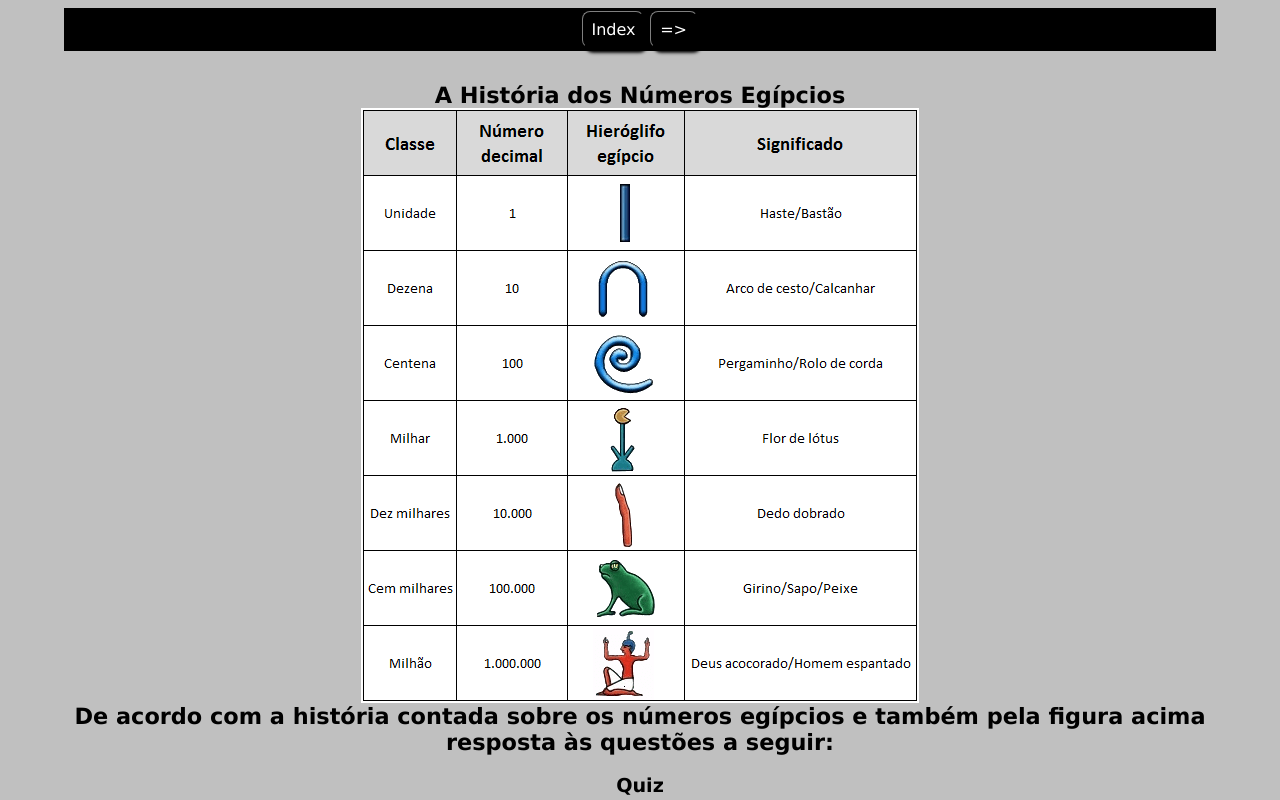
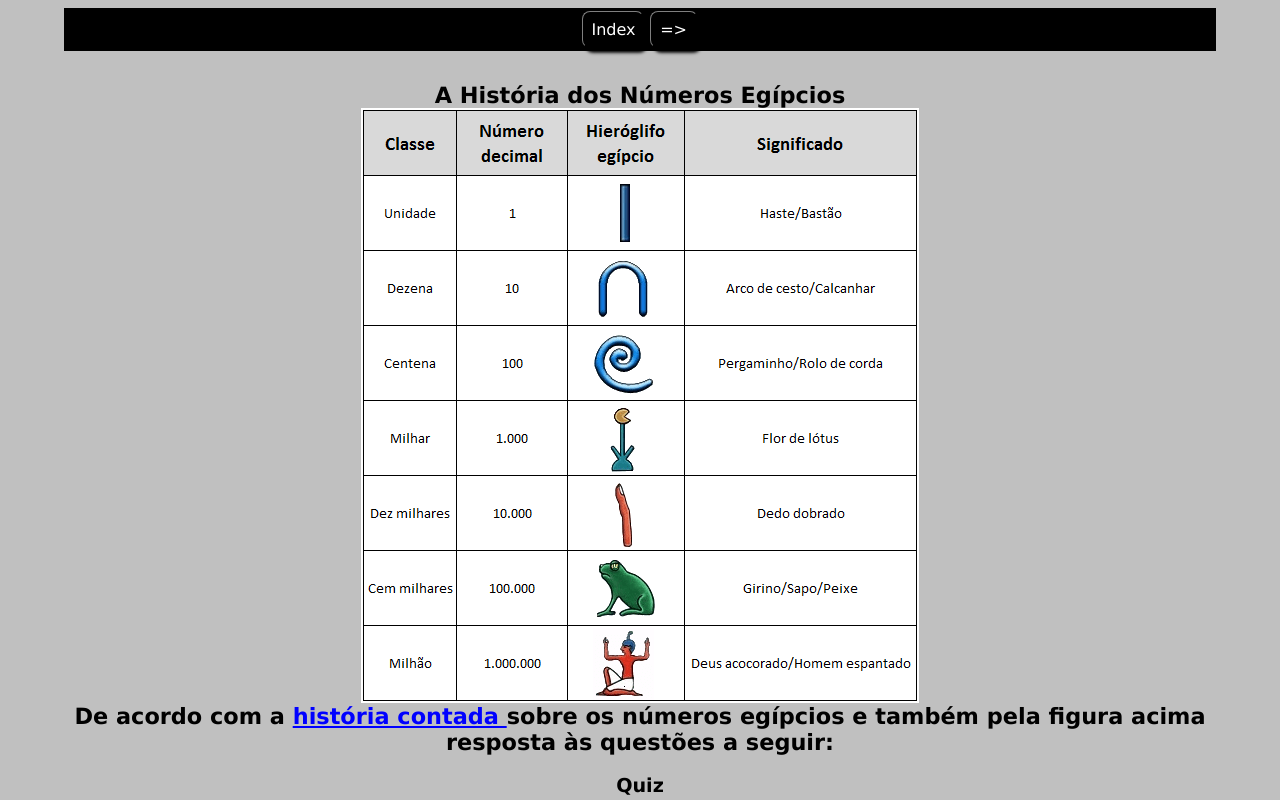
Before and after one commit to thiagocherp/NumeracaoEgipcia, a plain HTML site: page index.html in a window 1280 px wide. Shown: the top 800 px of the page. Drawn offline with Linux system fonts and the light colour scheme.

Commit message:
hiperlink historia

```diff
--- a/index.html
+++ b/index.html
@@ -4,7 +4,7 @@
 <meta http-equiv="Content-Type" content="text/html; charset=UTF-8"/>
 
 <meta name="dc:creator" content="Thiago" />
-<meta name="dc:title" content="A Hist&#x00F3;ria dos N&#x00FA;meros Eg&#x00ED;pcios&#x003C;img src=&quot;hieroglifos-egipcios.png&quot; alt=&quot;hieroglifos-egipcios.png&quot; title=&quot;hieroglifos-egipcios&quot; width=&quot;558&quot; height=&quot;595&quot; style=&quot;display: block; margin-left: auto; margin-right: auto; text-align: A Hist&#x00F3;ria dos N&#x00FA;meros Eg&#x00ED;pcios center;&quot;/&#x003E;De acordo com a hist&#x00F3;ria contada sobre os n&#x00FA;meros eg&#x00ED;pcios e tamb&#x00E9;m pela figura acima resposta &#x00E0;s quest&#x00F5;es a seguir:" />
+<meta name="dc:title" content="A Hist&#x00F3;ria dos N&#x00FA;meros Eg&#x00ED;pcios&#x003C;img src=&quot;hieroglifos-egipcios.png&quot; alt=&quot;hieroglifos-egipcios.png&quot; title=&quot;hieroglifos-egipcios&quot; width=&quot;558&quot; height=&quot;595&quot; style=&quot;display: block; margin-left: auto; margin-right: auto; text-align: A Hist&#x00F3;ria dos N&#x00FA;meros Eg&#x00ED;pcios center;&quot;/&#x003E;De acordo com a &#x003C;a style=&quot;cursor: pointer; text-decoration: underline;&quot; onclick=&quot;window.open('https://drive.google.com/file/d/1qQZURX8BwBtQmF9b8JRjgQBfFqaDppei/view');return false;&quot;&#x003E;hist&#x00F3;ria contada &#x003C;/a&#x003E;sobre os n&#x00FA;meros eg&#x00ED;pcios e tamb&#x00E9;m pela figura acima resposta &#x00E0;s quest&#x00F5;es a seguir:" />
 
 
 
@@ -1650,7 +1650,7 @@ function CheckFinished(){
 <!-- EndTopNavButtons -->
 
 <div class="Titles">
-	<h2 class="ExerciseTitle">A Hist&#x00F3;ria dos N&#x00FA;meros Eg&#x00ED;pcios<img src="hieroglifos-egipcios.png" alt="hieroglifos-egipcios.png" title="hieroglifos-egipcios" width="558" height="595" style="display: block; margin-left: auto; margin-right: auto; text-align: A Hist&#x00F3;ria dos N&#x00FA;meros Eg&#x00ED;pcios center;"/>De acordo com a hist&#x00F3;ria contada sobre os n&#x00FA;meros eg&#x00ED;pcios e tamb&#x00E9;m pela figura acima resposta &#x00E0;s quest&#x00F5;es a seguir: </h2>
+	<h2 class="ExerciseTitle">A Hist&#x00F3;ria dos N&#x00FA;meros Eg&#x00ED;pcios<img src="hieroglifos-egipcios.png" alt="hieroglifos-egipcios.png" title="hieroglifos-egipcios" width="558" height="595" style="display: block; margin-left: auto; margin-right: auto; text-align: A Hist&#x00F3;ria dos N&#x00FA;meros Eg&#x00ED;pcios center;"/>De acordo com a <a style="cursor: pointer; text-decoration: underline;" onclick="window.open('https://drive.google.com/file/d/1qQZURX8BwBtQmF9b8JRjgQBfFqaDppei/view');return false;">hist&#x00F3;ria contada </a>sobre os n&#x00FA;meros eg&#x00ED;pcios e tamb&#x00E9;m pela figura acima resposta &#x00E0;s quest&#x00F5;es a seguir: </h2>
 
 	<h3 class="ExerciseSubtitle">Quiz</h3>
 
```
